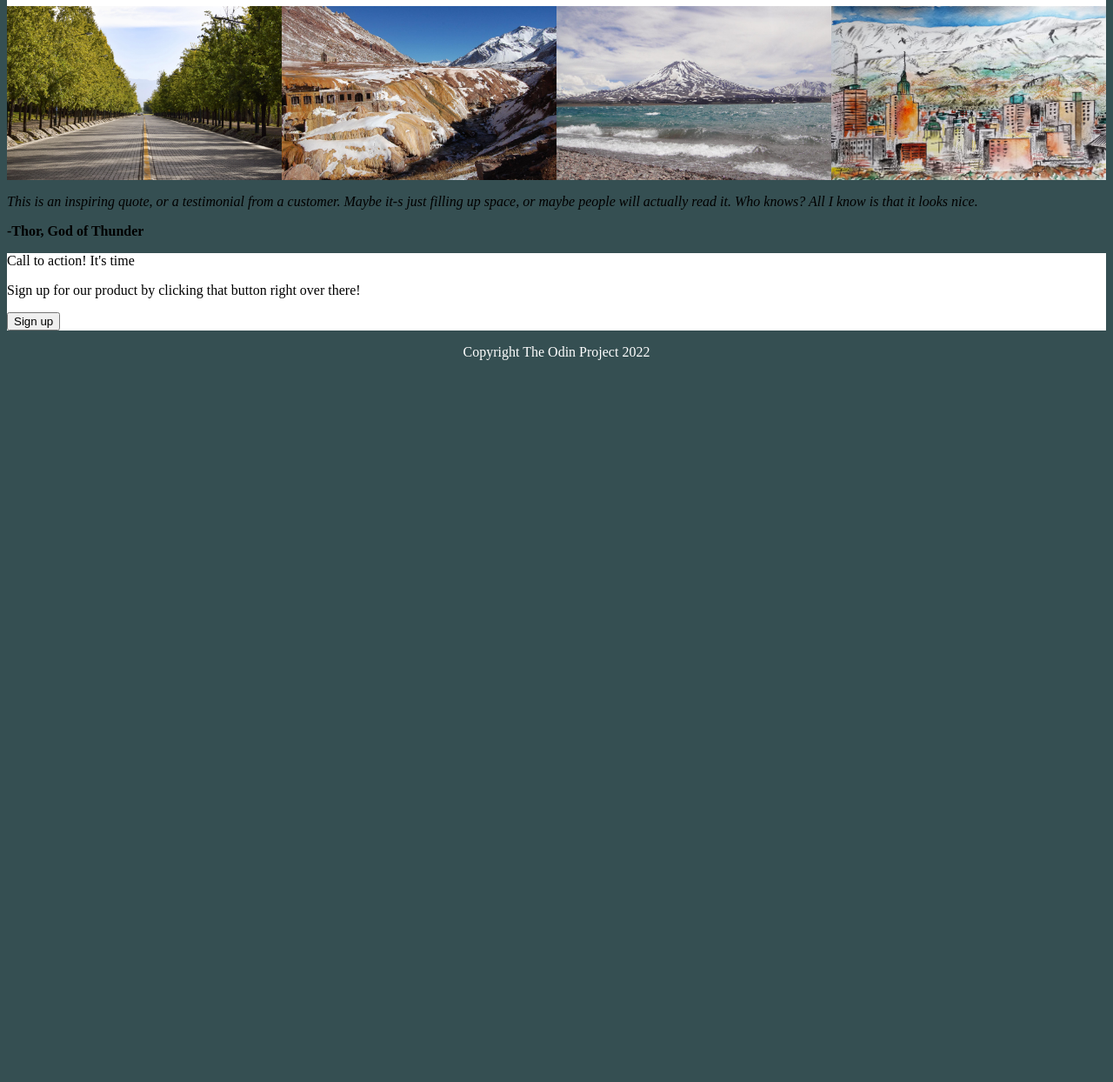
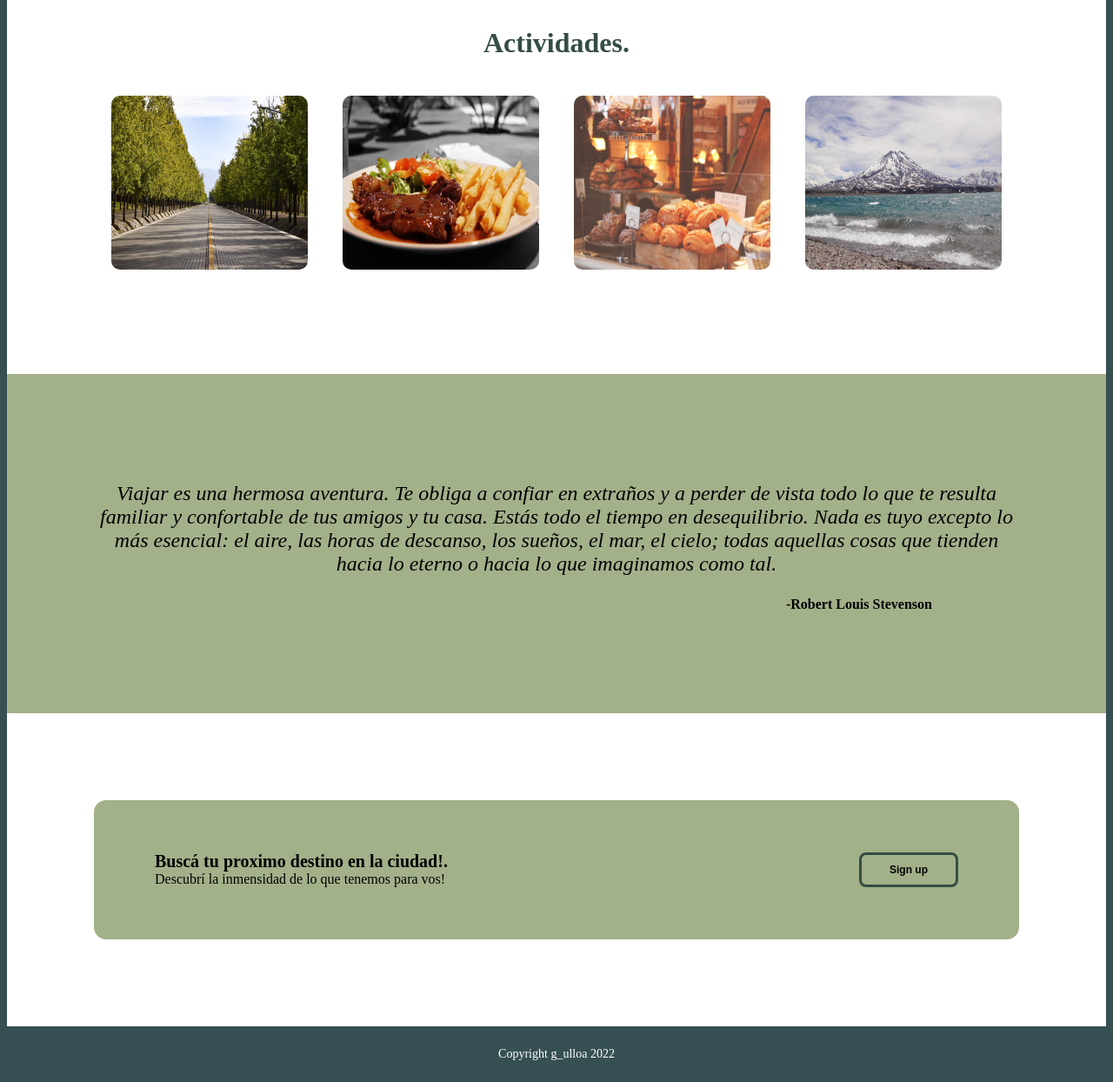
Before and after one commit to ulloa-g/landingPage, a plain HTML site: page index.html in a window 1280 px wide. Shown: the part 720-1964 px from the top of the page at 87% size. Before the commit the page ends 1150 px from the top, so only its background shows below. Drawn offline with Linux system fonts and the light colour scheme.

Commit message:
finished q1 q2 and q3 changed images and fixed minor problems with the position with images

```diff
--- a/index.html
+++ b/index.html
@@ -4,47 +4,52 @@
     <meta charset="UTF-8">
     <meta http-equiv="X-UA-Compatible" content="IE=edge">
     <meta name="viewport" content="width=device-width, initial-scale=1.0">
-    <title>LandingPage</title>
+    <title>Mendoza</title>
     <link rel="icon" href="favicon.ico">
     <link rel="stylesheet" href="stylesheet.css">
 </head>
 <body>
 
     <div class="header">
-        <h3>El pasaje vinoteca</h3>
+        <h3>Bienvenidos a mi provincia</h3>
         <ul>
-            <li><a href="https://wa.me/+5492613432236">Whatsapp</a></li>
-            <li><a href="https://www.instagram.com/elpasajevinoteca/">Instagram</a></li>
-            <li>header link three</li>
+            <li><a href="https://wa.me/+5492612059940">Whatsapp</a></li>
+            <li><a href="https://www.instagram.com/mendozaciudad/">Instagram</a></li>
+            <li><a href="https://ciudaddemendoza.gob.ar/">Pagina oficial</a></li>
         </ul>
     </div>
+    <hr>
     <div class="cuartoUno">
         <div class="text">
-            <h1>This website is awesome</h1>
-            <p>Somos una vinoteca de barrio, ubicada a media cuadra de la calle San Martin en Lujan de Cuyo. Con ambiente agradable. Un variado stock de bebidas y productors regionales</p>
+            <h1>Ciudad de Mendoza</h1>
+            <p>Mendoza es una ciudad del oeste de Argentina. Se localiza en la llanura al este la cordillera de Los Andes. Es una de las principales ciudades del país.<br>
+            Su población supera al millón de habitantes y tiene una superficie de 168 km2.<br>
+            La ciudad ofrece al viajero una amplia variedad de restaurantes, cafeterias y bares</p>
             <button class="button1">Sing up</button>
         </div>
         <img src="cityacuarela.jpg" alt="Avenida en el parque General San Martin">
     </div>
-<!--mirar lo siguiente https://www.w3schools.com/css/css_image_gallery.asp-->
+<!--mirar lo siguiente https://www.w3schools.com/css/css_image_gallery.asp -->
     <div class="cuartoDos">
-        <h1>Some random information.</h1> <!-- Agregar subtexto-->
+        <h1>Actividades.</h1> <!-- Agregar subtexto-->
         <div class="cuartoDos-container">
-            <img src="portones.jpg" alt="Copa de vino">
-            <img src="mza.jpg" alt="paisaje de mendoza">
+            <img src="portones.jpg" alt="foto de la entrada al parque">
+            <img src="restaurant.jpg" alt="imagen de restaurante">
+            <img src="pasteleria.jpg" alt="foto de pasteleria">
             <img src="lagundaDiamante.jpg" alt="Laguna del diamante en Mendoza">
-            <img src="city.jpg" alt="Acrilico de la ciudad de Mendoza">
         </div>
     </div>
     <div class="cuartoTres">
-        <p><em>This is an inspiring quote, or a testimonial from a customer. Maybe it-s just filling up space, or maybe people will actually read it. Who knows? All I know is that it looks nice.</em></p>
-        <p><strong>-Thor, God of Thunder</strong></p>
+        <p class="textoitalic"><em>Viajar es una hermosa aventura. Te obliga a confiar en extraños y a perder de vista todo lo que te resulta familiar y confortable de tus amigos y tu casa. Estás todo el tiempo en desequilibrio. Nada es tuyo excepto lo más esencial: el aire, las horas de descanso, los sueños, el mar, el cielo; todas aquellas cosas que tienden hacia lo eterno o hacia lo que imaginamos como tal.</em></p>
+        <p class="quote"><strong>-Robert Louis Stevenson</strong></p>
     </div>
     <div class="cuartoCuatro">
-        <p>Call to action! It's time</p>
-        <p>Sign up for our product by clicking that button right over there!</p>
-        <button class="button2">Sign up</button>
+        <div class="smallbox">
+            <p><span class="calltext">Buscá tu proximo destino en la ciudad!.</span><br>
+            Descubrí la inmensidad de lo que tenemos para vos!</p>
+            <button class="button2">Sign up</button>
+        </div>
     </div>
-    <p class="footer">Copyright The Odin Project 2022</p>
+    <p class="footer">Copyright g_ulloa 2022</p>
 </body>
 </html>
--- a/stylesheet.css
+++ b/stylesheet.css
@@ -20,8 +20,7 @@ a:hover{
     justify-content: space-between;
     color: white;
     font-size: 24px;
-    margin-left: 100px;
-    margin-right: 100px;
+    margin-inline: 100px;
 }
 ul{
     list-style-type: none;
@@ -33,13 +32,17 @@ ul{
 
 /* Trabajaremos en el cuarto N1 */
 .cuartoUno{
+    padding: 100px;
     display: flex;
     justify-content: space-between;
-    padding: 100px;
+
+}
+.text{
+    margin-right: 50px;
 }
 .cuartoUno img{
     height: auto;
-    width: 500px;
+    width: 450px;
 }
 .text h1{
     font-size: 48px;
@@ -49,6 +52,7 @@ ul{
     font-size: 18px;
 }
 .button1{
+    border: 3px solid #a3b18a;
     font-size: 12px;
     font-weight: bold;
     background-color: #354F52;
@@ -62,15 +66,76 @@ ul{
 }
 
 /* Voy a trabajar en el cuarto N2 */
+.cuartoDos{
+    padding: 100px;
+}
+.cuartoDos h1{
+    text-align: center;
+}
 .cuartoDos-container{
+    margin: 0px;
     display: flex;
 }
 .cuartoDos img {
+    border-radius: 30px;
+    padding: 20px;
     flex: 1;
     height: 200px;
     width: 200px;
 }
+.cuartoDos h1{
+    color: #344e41;
+}
+
+/* Voy a trabajar en el cuarto N3 */
+.cuartoTres {
+    background-color: #a3b18a;
+    padding: 100px;
+}
+.textoitalic {
+    font-size: 24px;
+    text-align: center;
+    font-style: light italic;
+}
+.quote {
+    text-align: end;
+    margin-right: 100px;
+}
+
+/* Cuarto N4*/
+.cuartoCuatro {
+    padding: 100px;
+}
+.smallbox {
+    height: 20px;
+    border-radius: 14px;
+    display: flex;
+    justify-content: space-between;
+    align-items: center;
+    padding: 70px;
+    background-color: #a3b18a;
+}
+.calltext{
+    font-size: 20px;
+    font-weight: bold;
+}
+.button2 {
+    border: 3px solid #344e41;
+    background-color: #a3b18a;
+    color: black;
+    height: 40px;
+    font-size: 12px;
+    font-weight: bold;
+    padding: 8px 32px;
+    text-align: center;
+    border-radius: 8px;
+}
+.button2:hover{
+    background-color: #dad7cd;
+}
 
 .footer{
+    padding: 10px;
     text-align: center;
+    font-size: 14px;
 }
```
Also changed, not shown: pasteleria.jpg (added), restaurant.jpg (added).
